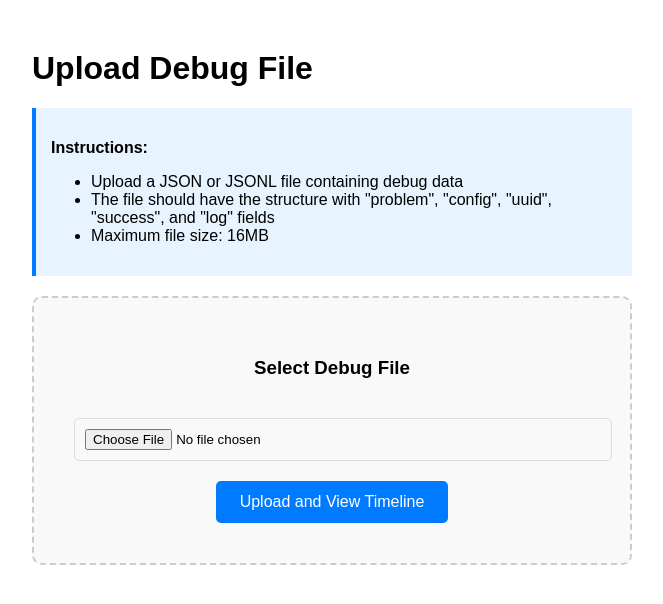
After one commit to microsoft/debug-gym, a Flask app: page /upload in a window 1280 px wide. The commit adds this page. Shown: the top 604 px of the page, without its empty margins (308-971 px from the left). Run offline with Flask 3, Linux system fonts and the light colour scheme.

Commit message:
improved viewer

```diff
--- a/viewer/app.py
+++ b/viewer/app.py
@@ -1,15 +1,19 @@
 import json
+import os
 
-from flask import Flask, jsonify, render_template, request
+from flask import Flask, jsonify, redirect, render_template, request, url_for
+from werkzeug.utils import secure_filename
 
 app = Flask(__name__)
+app.config["UPLOAD_FOLDER"] = "uploads"
+app.config["MAX_CONTENT_LENGTH"] = 16 * 1024 * 1024  # 16MB max file size
 
-# Load the JSON file (replace 'your_file.json' with the actual filename)
-with open(
-    "/home/macote/src/pdb/exps/swebench-lite/pdb_agent_4o-mini_0/django__django-10924/froggy.jsonl",
-    "r",
-) as f:
-    data = json.load(f)
+# Create uploads directory if it doesn't exist
+os.makedirs(app.config["UPLOAD_FOLDER"], exist_ok=True)
+
+# Global variable to store loaded data
+data = None
+current_file = None
 
 
 def to_pretty_json(value):
@@ -21,6 +25,10 @@ app.jinja_env.filters["tojson_pretty"] = to_pretty_json
 
 @app.route("/")
 def index():
+    global data
+    if data is None:
+        return redirect(url_for("file_upload"))
+
     # Pass metadata to the template
     metadata = {
         "problem": data["problem"],
@@ -29,11 +37,58 @@ def index():
         "success": data["success"],
     }
     total_steps = len(data["log"])
-    return render_template("index.html", metadata=metadata, total_steps=total_steps)
+    return render_template(
+        "index.html",
+        metadata=metadata,
+        total_steps=total_steps,
+        current_file=current_file,
+    )
+
+
+@app.route("/upload", methods=["GET", "POST"])
+def file_upload():
+    global data, current_file
+
+    if request.method == "POST":
+        if "file" not in request.files:
+            return render_template("upload.html", error="No file selected")
+
+        file = request.files["file"]
+        if file.filename == "":
+            return render_template("upload.html", error="No file selected")
+
+        if file and (
+            file.filename.endswith(".json") or file.filename.endswith(".jsonl")
+        ):
+            filename = secure_filename(file.filename)
+            filepath = os.path.join(app.config["UPLOAD_FOLDER"], filename)
+            file.save(filepath)
+
+            try:
+                with open(filepath, "r") as f:
+                    data = json.load(f)
+                current_file = filename
+                return redirect(url_for("index"))
+            except json.JSONDecodeError:
+                return render_template("upload.html", error="Invalid JSON file")
+            except Exception as e:
+                return render_template(
+                    "upload.html", error=f"Error loading file: {str(e)}"
+                )
+        else:
+            return render_template(
+                "upload.html", error="Please upload a JSON or JSONL file"
+            )
+
+    return render_template("upload.html")
 
 
 @app.route("/get_step/<int:step_id>")
 def get_step(step_id):
+    global data
+    if data is None:
+        return jsonify({"error": "No file loaded"}), 400
+
     # Return the specific step data as JSON
     if 0 <= step_id < len(data["log"]):
         step = data["log"][step_id]
@@ -41,5 +96,10 @@ def get_step(step_id):
     return jsonify({"error": "Step not found"}), 404
 
 
+@app.route("/change_file")
+def change_file():
+    return redirect(url_for("file_upload"))
+
+
 if __name__ == "__main__":
     app.run(host="0.0.0.0", debug=True)
--- /dev/null
+++ b/viewer/templates/upload.html
@@ -0,0 +1,84 @@
+<!DOCTYPE html>
+<html lang="en">
+<head>
+    <meta charset="UTF-8">
+    <title>Upload Debug File</title>
+    <style>
+        body {
+            font-family: Arial, sans-serif;
+            margin: 20px;
+            max-width: 600px;
+            margin: 50px auto;
+        }
+        .upload-container {
+            border: 2px dashed #ccc;
+            border-radius: 10px;
+            padding: 40px;
+            text-align: center;
+            background-color: #f9f9f9;
+        }
+        .upload-container:hover {
+            border-color: #007bff;
+            background-color: #f0f8ff;
+        }
+        input[type="file"] {
+            margin: 20px 0;
+            padding: 10px;
+            border: 1px solid #ddd;
+            border-radius: 5px;
+            width: 100%;
+        }
+        button {
+            background-color: #007bff;
+            color: white;
+            padding: 12px 24px;
+            border: none;
+            border-radius: 5px;
+            cursor: pointer;
+            font-size: 16px;
+        }
+        button:hover {
+            background-color: #0056b3;
+        }
+        .error {
+            color: #dc3545;
+            margin: 20px 0;
+            padding: 10px;
+            background-color: #f8d7da;
+            border: 1px solid #f5c6cb;
+            border-radius: 5px;
+        }
+        .instructions {
+            margin: 20px 0;
+            padding: 15px;
+            background-color: #e7f3ff;
+            border-left: 4px solid #007bff;
+        }
+    </style>
+</head>
+<body>
+    <h1>Upload Debug File</h1>
+
+    <div class="instructions">
+        <p><strong>Instructions:</strong></p>
+        <ul>
+            <li>Upload a JSON or JSONL file containing debug data</li>
+            <li>The file should have the structure with "problem", "config", "uuid", "success", and "log" fields</li>
+            <li>Maximum file size: 16MB</li>
+        </ul>
+    </div>
+
+    {% if error %}
+        <div class="error">{{ error }}</div>
+    {% endif %}
+
+    <form method="POST" enctype="multipart/form-data">
+        <div class="upload-container">
+            <h3>Select Debug File</h3>
+            <input type="file" name="file" accept=".json,.jsonl" required>
+            <br>
+            <button type="submit">Upload and View Timeline</button>
+        </div>
+    </form>
+</body>
+</html>
```
Also changed, not shown: viewer/templates/index.html (+29 -1 lines).
